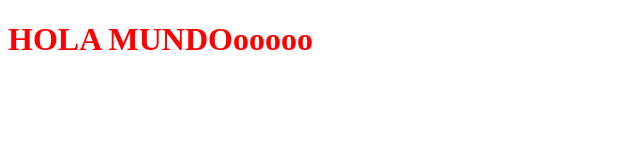
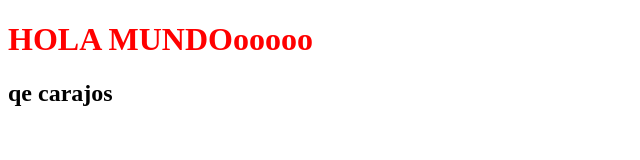
Before and after one commit to lucasmastropierro93/Demo-curso, a plain HTML site: page index.html in a window 1280 px wide. Shown: the whole page, without its empty margins (0-640 px from the left). Drawn offline with Linux system fonts and the light colour scheme.

Commit message:
nuevo texto

```diff
--- a/index.html
+++ b/index.html
@@ -9,5 +9,6 @@
 </head>
 <body>
     <h1>HOLA MUNDOooooo</h1>
+    <h2>qe carajos</h2>
 </body>
 </html>
```
